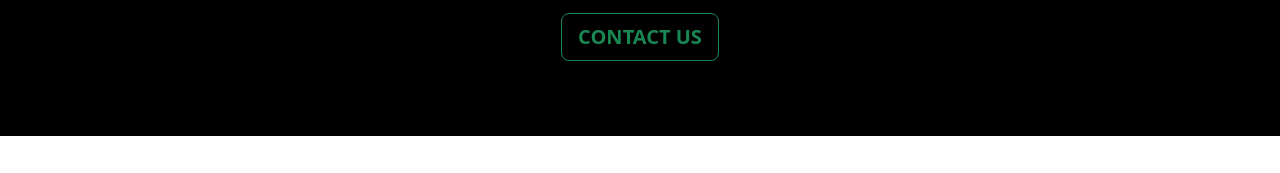
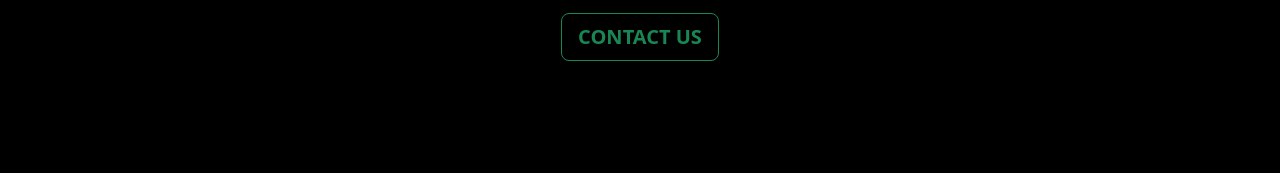
Before and after one commit to KennethOsemenkhian/KennethOsemenkhian.gethub.io, a plain HTML site: page faq.html in a window 1280 px wide. Shown: the part 766-939 px from the top of the page. Drawn offline with nearby package versions, Linux system fonts and the light colour scheme.

Commit message:
Update main.css

```diff
--- a/main.css
+++ b/main.css
@@ -508,7 +508,7 @@ input[type=submit]:hover {
   background-color: black;
   color: white;
   text-align: center;
-  height: 300px;
+  height: 370px;
 }
 
 /* #cont4 {
```
